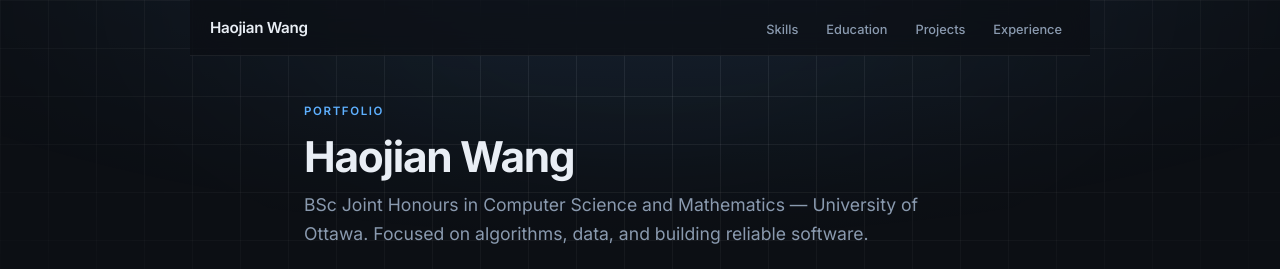
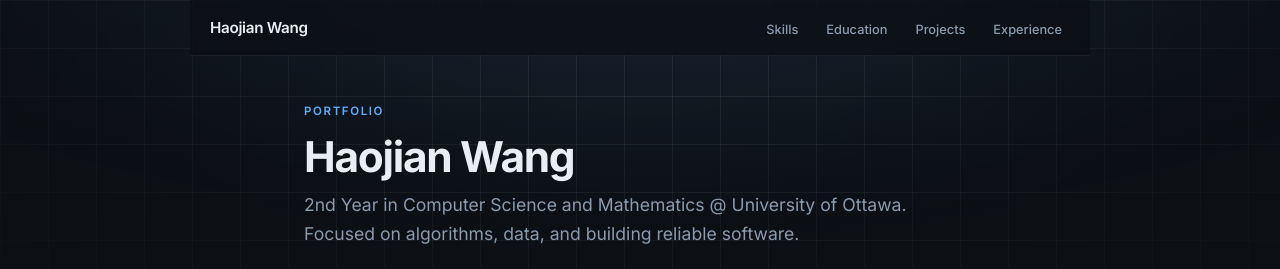
Before and after one commit to whj1an/whj1an.github.io, a plain HTML site: page index.html in a window 1280 px wide. Shown: the top 269 px of the page. Drawn offline with Linux system fonts and the light colour scheme.

Commit message:
change my title

```diff
--- a/index.html
+++ b/index.html
@@ -28,7 +28,7 @@
         <header class="hero reveal">
             <span class="hero__eyebrow">Portfolio</span>
             <h1>Haojian Wang</h1>
-            <p class="hero__subtitle">BSc Joint Honours in Computer Science and Mathematics — University of Ottawa. Focused on algorithms, data, and building reliable software.</p>
+            <p class="hero__subtitle">2nd Year in Computer Science and Mathematics @ University of Ottawa. Focused on algorithms, data, and building reliable software.</p>
 
             <div class="contact-row">
                 <a href="https://www.openstreetmap.org/?mlat=45.4215&mlon=-75.6972#map=12" rel="noopener noreferrer">
```
